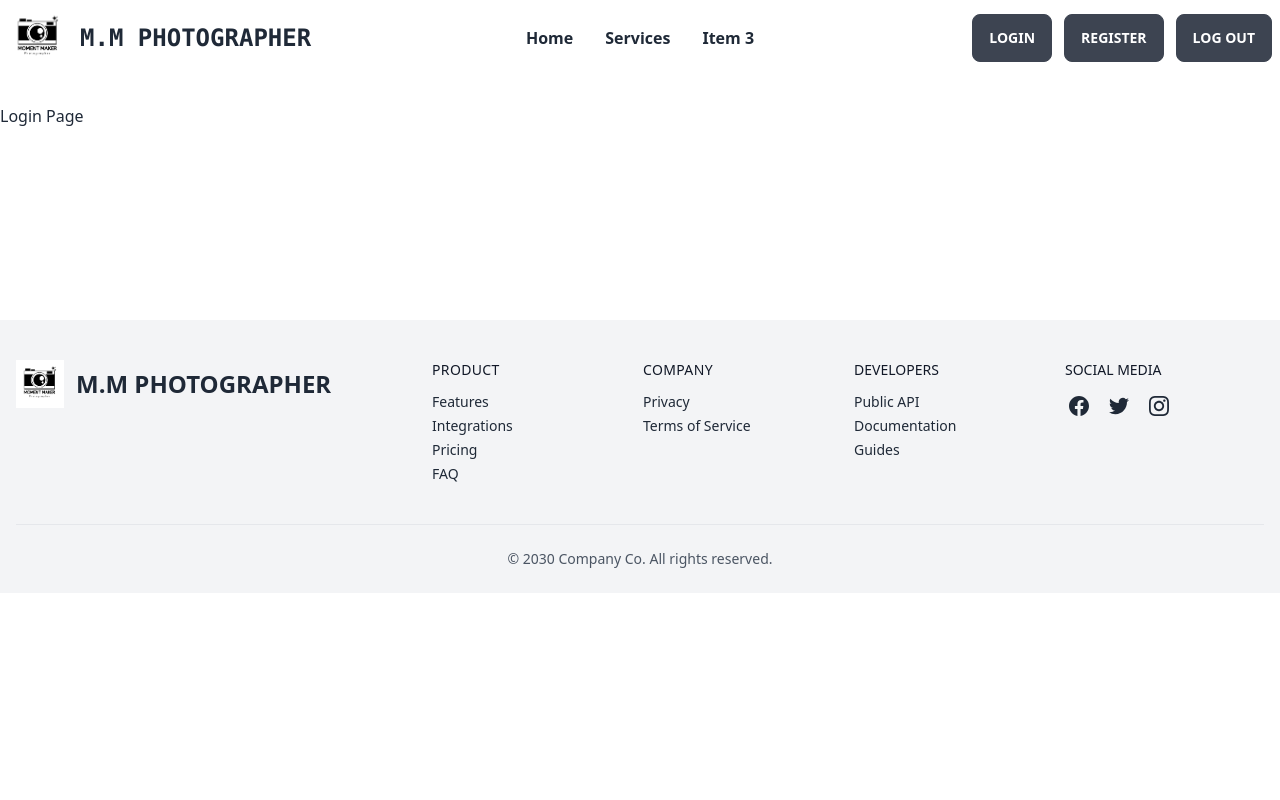
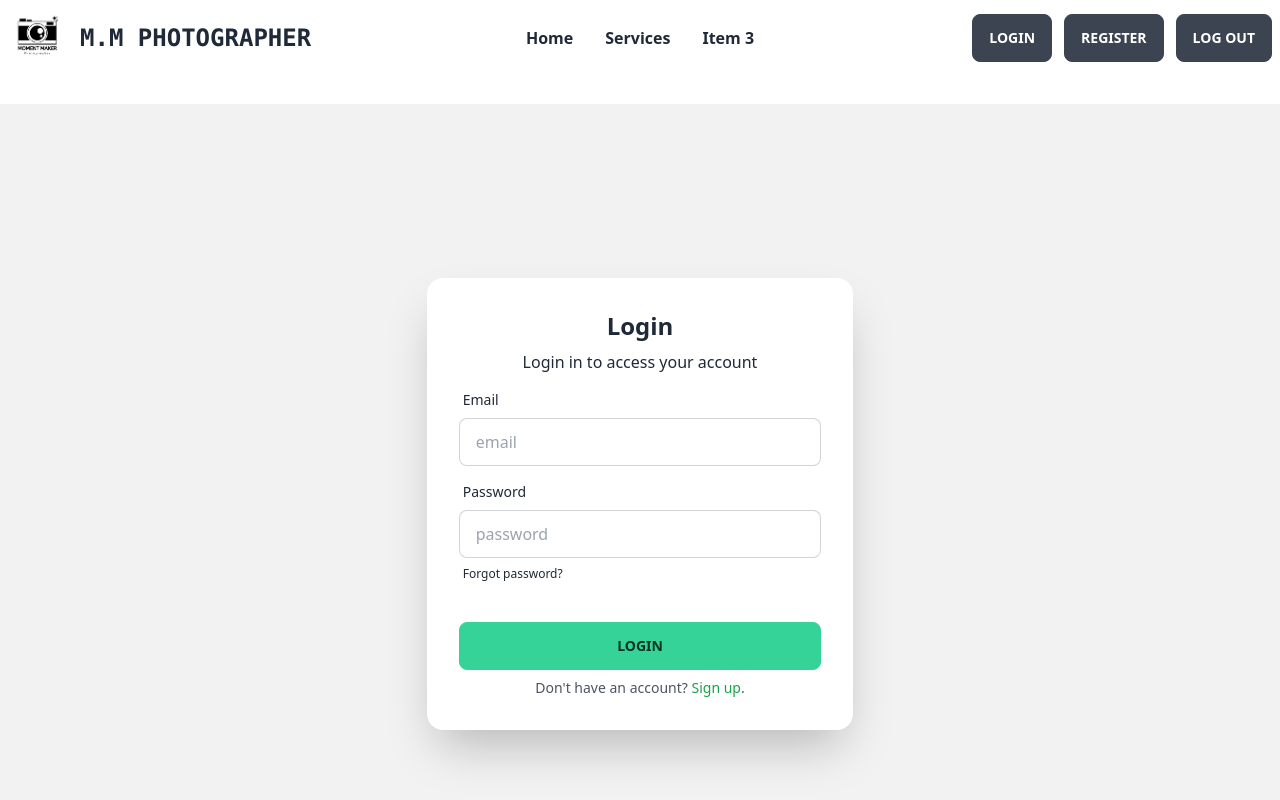
Before and after one commit to yasinarafat39/assignment-11_moment_maker_photographer, a React (Create React App) app: page /login in a window 1280 px wide. Shown: the top 800 px of the page. Built offline with nearby package versions, Linux system fonts and the light colour scheme; no server answers.

Commit message:
Login page added

```diff
--- a/src/Routes/Routes/Routes.js
+++ b/src/Routes/Routes/Routes.js
@@ -4,6 +4,7 @@ import Home from "../../components/Pages/Home/Home";
 import Login from "../../components/Pages/Login/Login";
 import Register from "../../components/Pages/Register/Register";
 import AllService from "../../components/Pages/AllService/AllService";
+import Error from "../../components/Pages/Error";
 
 
 
@@ -11,6 +12,7 @@ export const router = createBrowserRouter([
     {
         path: '/',
         element: <Main></Main>,
+        errorElement: <Error></Error>,
         children: [
             {
                 path: '/',
--- /dev/null
+++ b/src/components/Pages/Error.js
@@ -0,0 +1,21 @@
+import React from 'react';
+import { Link } from 'react-router-dom';
+
+const Error = () => {
+    return (
+        <section className="flex items-center h-screen p-16 bg-gray-50 text-gray-800">
+            <div className="container flex flex-col items-center justify-center px-5 mx-auto my-8">
+                <div className="max-w-md text-center">
+                    <h2 className="mb-8 font-extrabold text-9xl text-gray-400">
+                        <span className="sr-only">Error</span>404
+                    </h2>
+                    <p className="text-2xl font-semibold md:text-3xl">Sorry, we couldn't find this page.</p>
+                    <p className="mt-4 mb-8 text-gray-600">But dont worry, you can find plenty of other things on our homepage.</p>
+                    <Link rel="noopener noreferrer" to="/" className="px-8 py-3 font-semibold rounded bg-green-600 text-gray-50">Back to homepage</Link>
+                </div>
+            </div>
+        </section>
+    );
+};
+
+export default Error;
--- a/src/components/Pages/Home/Services/SingleService.js
+++ b/src/components/Pages/Home/Services/SingleService.js
@@ -2,6 +2,11 @@ import React from 'react';
 
 const SingleService = ({ service }) => {
     const { _id, img, description, price, serviceName } = service;
+
+    const handleViewServices = () => {
+
+    }
+
     return (
         <div className="card card-compact bg-base-100 shadow-xl">
             <figure><img src={img} alt="Shoes" /></figure>
@@ -10,7 +15,7 @@ const SingleService = ({ service }) => {
                 <p>{description.slice(0, 100) + "..."}</p>
                 <h3 className='text-center text-3xl font-bold text-gray-700 mb-3'>Price: ${price}</h3>
                 <div className="card-actions justify-center">
-                    <button className="btn bg-green-700 border-none">View Details</button>
+                    <button onClick={handleViewServices} className="btn bg-green-700 border-none">View Details</button>
                 </div>
             </div>
         </div>
--- a/src/components/Pages/Login/Login.js
+++ b/src/components/Pages/Login/Login.js
@@ -1,9 +1,44 @@
-import React from 'react';
+import React, { useContext } from 'react';
+import { Link } from 'react-router-dom';
+import { AuthContext } from '../../../contexts/AuthProvider/AuthProvider';
 
 const Login = () => {
+    const { signInWithEmailAndPassword } = useContext(AuthContext);
+
+
+
     return (
-        <div>
-            <h2>Login Page</h2>
+        <div className="hero min-h-screen bg-base-200">
+
+            <div className="card flex-shrink-0 w-4/12 shadow-2xl bg-base-100">
+                <div className="card-body">
+                    <h2 className='text-2xl font-semibold text-center'>Login</h2>
+                    <p className='text-center'>Login in to access your account</p>
+                    <div className="form-control">
+                        <label className="label">
+                            <span className="label-text">Email</span>
+                        </label>
+                        <input type="text" placeholder="email" className="input input-bordered" />
+                    </div>
+                    <div className="form-control">
+                        <label className="label">
+                            <span className="label-text">Password</span>
+                        </label>
+                        <input type="text" placeholder="password" className="input input-bordered" />
+                        <label className="label">
+                            <Link to="#" className="label-text-alt link link-hover">Forgot password?</Link>
+                        </label>
+                    </div>
+                    <div className="form-control mt-6">
+                        <button className="btn btn-success">Login</button>
+                    </div>
+
+                    <p className="px-6 text-sm text-center text-gray-600">Don't have an account?
+                        <Link rel="noopener noreferrer" to="/register" className="hover:underline text-green-600"> Sign up</Link>.
+                    </p>
+                </div>
+            </div>
+
         </div>
     );
 };
--- a/src/components/Pages/Register/Register.js
+++ b/src/components/Pages/Register/Register.js
@@ -1,11 +1,13 @@
 import React, { useContext, useState } from 'react';
-import { Navigate } from 'react-router-dom';
+import { Navigate, useNavigate } from 'react-router-dom';
 import { AuthContext } from '../../../contexts/AuthProvider/AuthProvider';
 
 const Register = () => {
 
     const { createNewUser } = useContext(AuthContext);
     const [error, setError] = useState('');
+    const navigate = useNavigate();
+
 
     const handleRegister = event => {
         event.preventDefault();
@@ -21,7 +23,7 @@ const Register = () => {
                 console.log(user);
                 setError('');
                 form.reset();
-                Navigate('/');
+                navigate('/');
             })
             .catch(err => {
                 setError(err);
--- a/src/components/Pages/shared/Footer/Footer.js
+++ b/src/components/Pages/shared/Footer/Footer.js
@@ -8,7 +8,7 @@ const Footer = () => {
         <footer className="px-4 divide-y bg-gray-100 text-gray-800 mt-48">
             <div className="container flex flex-col justify-between py-10 mx-auto space-y-8 lg:flex-row lg:space-y-0">
                 <div className="lg:w-1/3">
-                    <Link rel="noopener noreferrer" to="#" className="flex justify-center space-x-3 lg:justify-start">
+                    <Link rel="noopener noreferrer" to="/" className="flex justify-center space-x-3 lg:justify-start">
                         <div className="flex items-center justify-center w-12 h-12 rounded-full bg-green-600">
                             <img src={logo} alt="" />
                         </div>
--- a/src/contexts/AuthProvider/AuthProvider.js
+++ b/src/contexts/AuthProvider/AuthProvider.js
@@ -1,6 +1,6 @@
 import React, { createContext, useEffect, useState } from 'react';
 import app from '../../firebase/firebase.config';
-import { getAuth, onAuthStateChanged, createUserWithEmailAndPassword, signOut } from 'firebase/auth';
+import { getAuth, onAuthStateChanged, createUserWithEmailAndPassword, signOut, signInWithEmailAndPassword } from 'firebase/auth';
 
 
 
@@ -18,8 +18,8 @@ const AuthProvider = ({ children }) => {
     }
 
     // login user
-    const login = () => {
-        return
+    const login = (email, password) => {
+        return signInWithEmailAndPassword(auth, email, password);
     }
 
     // log Out user
@@ -45,6 +45,7 @@ const AuthProvider = ({ children }) => {
         loading,
         createNewUser,
         login,
+        signInWithEmailAndPassword,
         logOut,
 
     }
```
